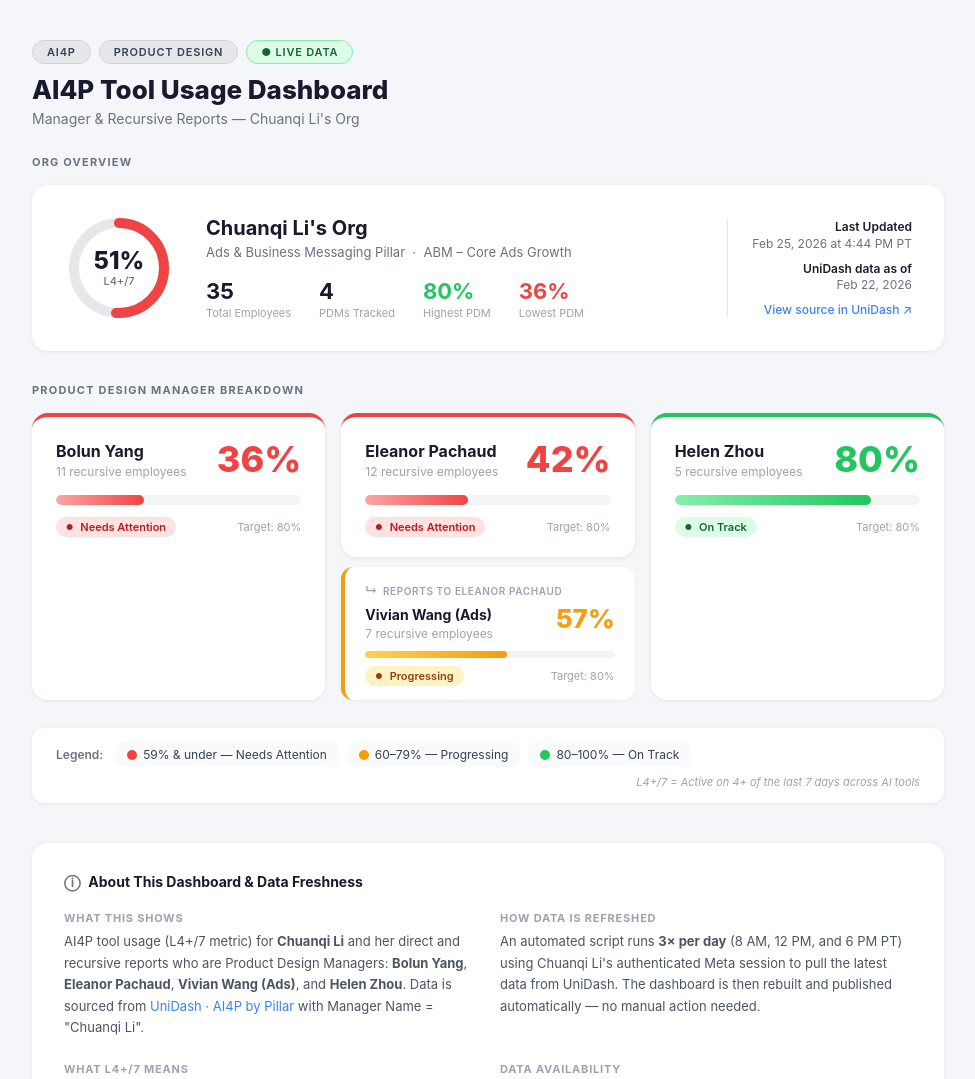
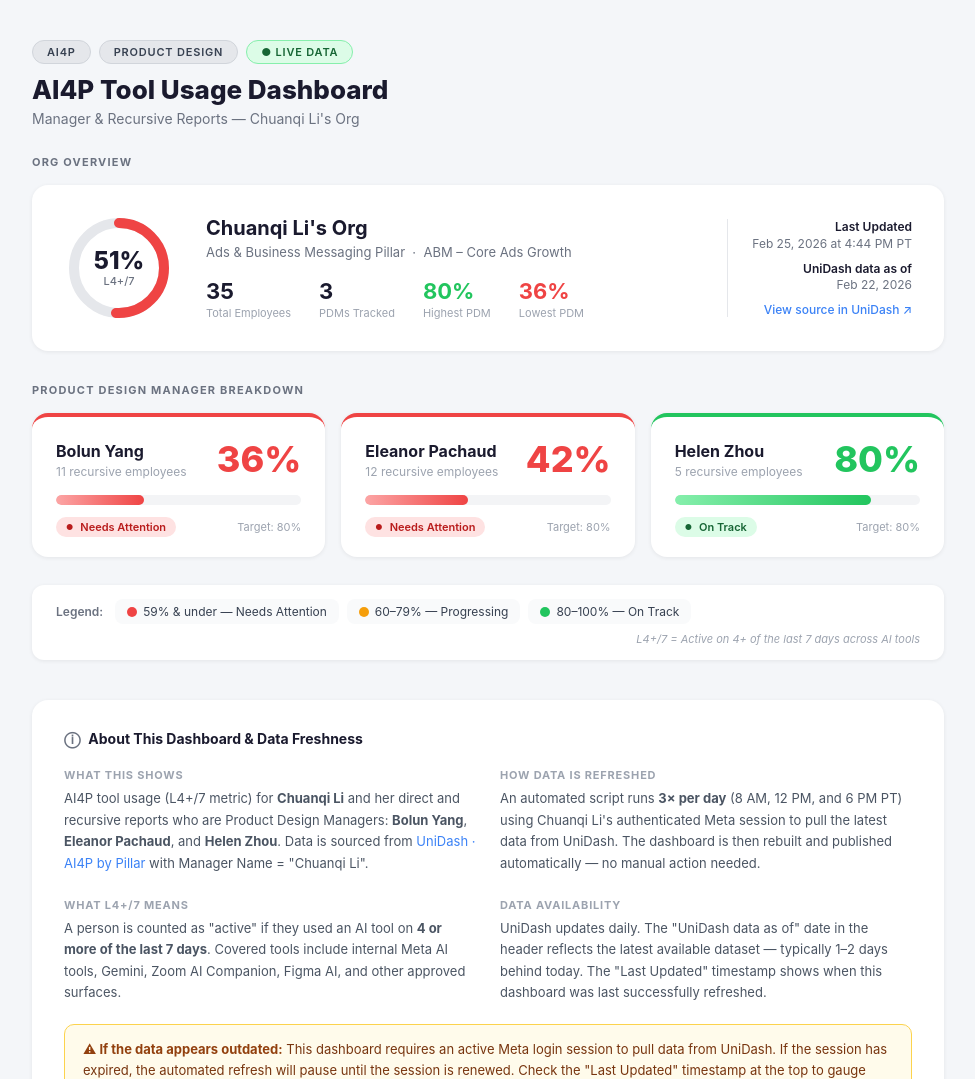
Before and after one commit to shawn1122334455/ai4p-dashboard, a plain HTML site: page index.html in a window 1280 px wide. Shown: the top 1079 px of the page, without its empty margins (152-1127 px from the left). Drawn offline with Linux system fonts and the light colour scheme.

Commit message:
Remove Vivian Wang, update PDM count to 3

```diff
--- a/index.html
+++ b/index.html
@@ -356,7 +356,7 @@
       <p>Ads &amp; Business Messaging Pillar &nbsp;·&nbsp; ABM – Core Ads Growth</p>
       <div class="org-stats">
         <div class="org-stat"><div class="val">35</div><div class="lbl">Total Employees</div></div>
-        <div class="org-stat"><div class="val">4</div><div class="lbl">PDMs Tracked</div></div>
+        <div class="org-stat"><div class="val">3</div><div class="lbl">PDMs Tracked</div></div>
         <div class="org-stat"><div class="val" style="color:#22c55e;">80%</div><div class="lbl">Highest PDM</div></div>
         <div class="org-stat"><div class="val" style="color:#ef4444;">36%</div><div class="lbl">Lowest PDM</div></div>
     </div>
@@ -391,8 +391,7 @@
       </div>
     </div>
 
-    <!-- Eleanor Pachaud – direct report of Chuanqi, with Vivian nested below -->
-    <div class="team-card-wrapper">
+    <!-- Eleanor Pachaud – direct report of Chuanqi -->
     <div class="team-card red">
       <div class="card-header">
         <div>
@@ -407,26 +406,6 @@
       <div class="card-footer">
         <span class="status-pill red">Needs Attention</span>
         <span class="card-target">Target: 80%</span>
-        </div>
-      </div>
-
-      <!-- Vivian Wang – reports to Eleanor -->
-      <div class="team-card-sub yellow">
-        <div class="sub-label">Reports to Eleanor Pachaud</div>
-        <div class="card-header" style="margin-bottom:10px;">
-          <div>
-            <div class="card-name" style="font-size:14px;">Vivian Wang (Ads)</div>
-            <div class="card-count">7 recursive employees</div>
-          </div>
-          <div class="card-pct yellow" style="font-size:26px;">57%</div>
-        </div>
-        <div class="progress-track" style="height:7px;margin-bottom:8px;">
-          <div class="progress-fill yellow" style="width:57%"></div>
-        </div>
-        <div class="card-footer">
-          <span class="status-pill yellow">Progressing</span>
-          <span class="card-target">Target: 80%</span>
-        </div>
       </div>
     </div>
 
@@ -465,7 +444,7 @@
     <div class="about-grid">
       <div class="about-item">
         <div class="about-title">What this shows</div>
-        <p>AI4P tool usage (L4+/7 metric) for <strong>Chuanqi Li</strong> and her direct and recursive reports who are Product Design Managers: <strong>Bolun Yang</strong>, <strong>Eleanor Pachaud</strong>, <strong>Vivian Wang (Ads)</strong>, and <strong>Helen Zhou</strong>. Data is sourced from <a href="https://www.internalfb.com/unidash/dashboard/ai_usage_at_meta/ai4p_by_pillar/overall_one_pager" target="_blank">UniDash · AI4P by Pillar</a> with Manager Name = "Chuanqi Li".</p>
+        <p>AI4P tool usage (L4+/7 metric) for <strong>Chuanqi Li</strong> and her direct and recursive reports who are Product Design Managers: <strong>Bolun Yang</strong>, <strong>Eleanor Pachaud</strong>, and <strong>Helen Zhou</strong>. Data is sourced from <a href="https://www.internalfb.com/unidash/dashboard/ai_usage_at_meta/ai4p_by_pillar/overall_one_pager" target="_blank">UniDash · AI4P by Pillar</a> with Manager Name = "Chuanqi Li".</p>
       </div>
       <div class="about-item">
         <div class="about-title">How data is refreshed</div>
```
Lines whose indentation alone changed are shown as unchanged.
